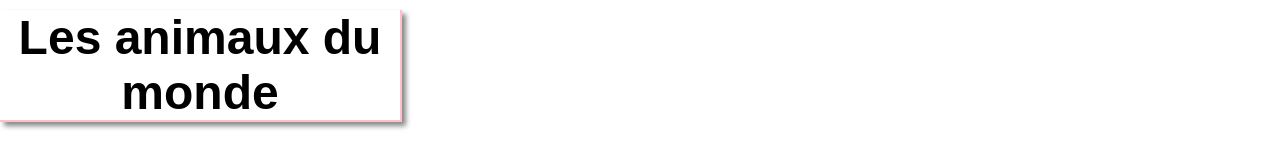
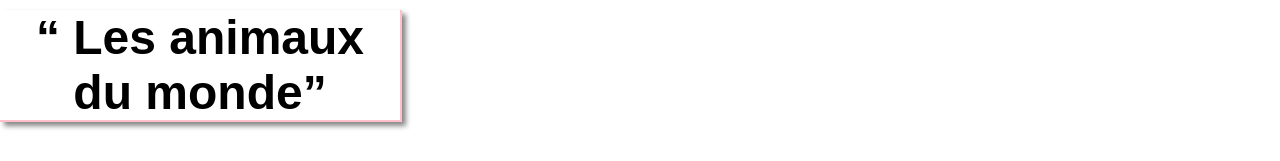
Before and after one commit to kabreaziz60/DI-Bootcamp-Stage1, a plain HTML site: page CSS-Basics/Css intermediaire/index.html in a window 1280 px wide. Shown: the top 161 px of the page. Drawn offline with Linux system fonts and the light colour scheme; grey boxes are pictures that could not be loaded.

```diff
--- a/CSS-Basics/Css intermediaire/index.html
+++ b/CSS-Basics/Css intermediaire/index.html
@@ -8,7 +8,7 @@
     <link rel="stylesheet" href="style.css">
 </head>
 <body>
-    <h1>Les animaux du monde</h1>
+    <h1><q> Les animaux du monde</q></h1>
     <div class="container">
         <img src="https://static.pexels.com/photos/52500/horse-herd-fog-nature-52500.jpeg" alt="">
         <img src="https://static.pexels.com/photos/66898/elephant-cub-tsavo-kenya-66898.jpeg" alt="">
```
